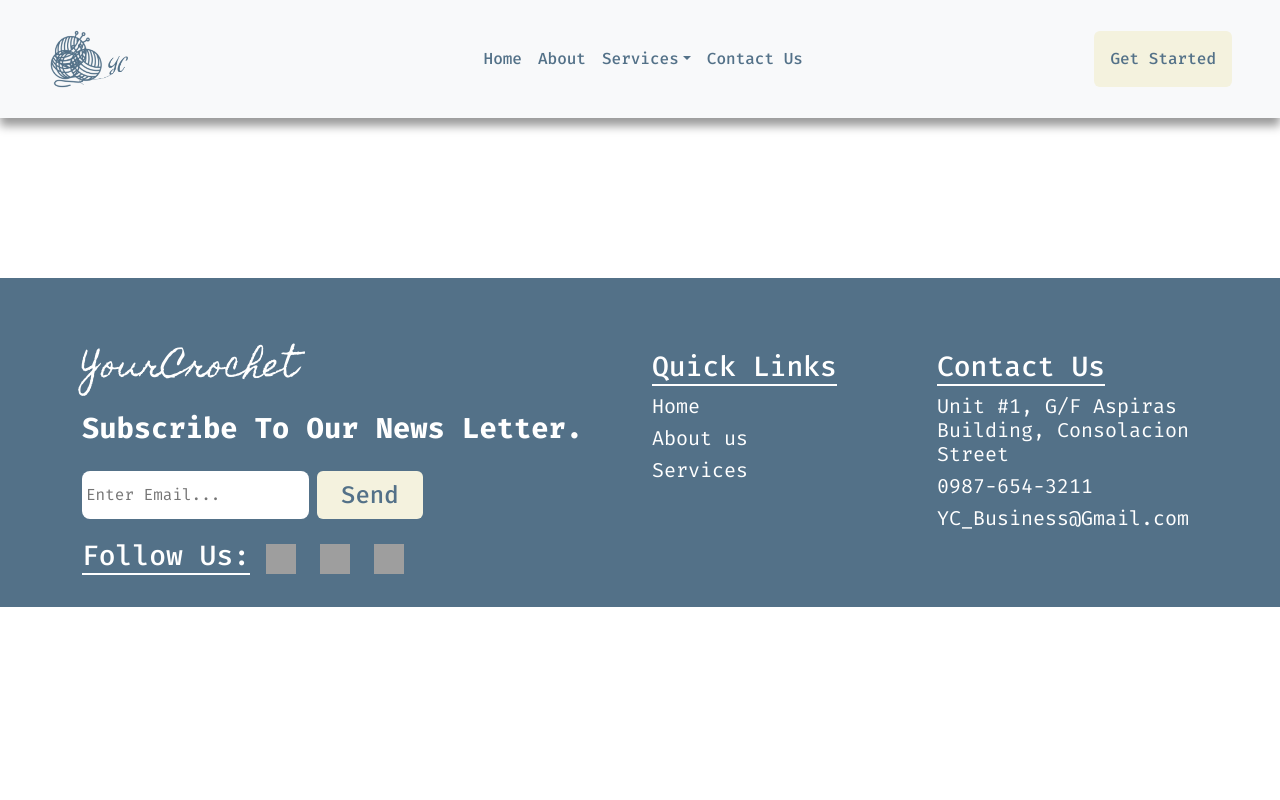
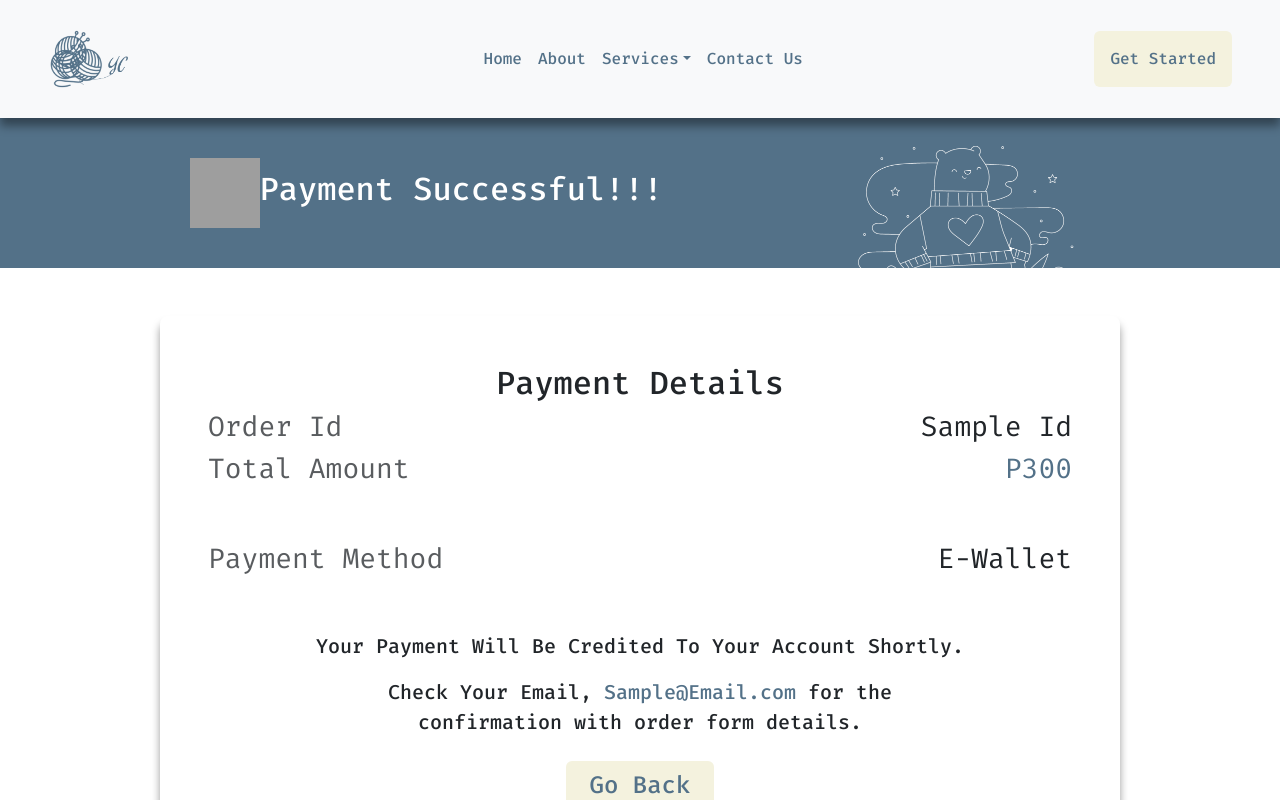
Before and after one commit to IKennCode/crochetriowebsite, a React (Create React App) app: page /services/commission/payment_confirm in a window 1280 px wide. Shown: the top 800 px of the page. Built offline with nearby package versions, Linux system fonts and the light colour scheme; grey boxes are pictures that could not be loaded; some icons are missing.

Commit message:
payment page

```diff
--- a/src/App.js
+++ b/src/App.js
@@ -9,6 +9,7 @@ import Navbar from "./component/Navbar";
 import Landing from "./pages/Landing";
 import Commission from "./pages/Commission";
 import Footer from "./component/footer";
+import PaymentConfirm from "./pages/PaymentConfirm";
 
 
 
@@ -19,6 +20,7 @@ function App() {
           <Routes>
             <Route path="/" element={<Landing />} />
             <Route path="/services/commission" element={<Commission />} />
+            <Route path="/services/commission/payment_confirm" element={<PaymentConfirm />} />
           </Routes>
         <Footer />
     </>
--- /dev/null
+++ b/src/pages/PaymentConfirm.jsx
@@ -0,0 +1,31 @@
+import React from 'react'
+import { Link } from 'react-router-dom'
+import '../static/css/paymentConfirm.css'
+import banner_img from '../static/images/banner_img.png'
+
+const PaymentConfirm = () => {
+  return (
+    <>
+        <div className="banner container-fluid th-bg-1 d-flex flex-row align-items-center justify-content-evenly">
+            <div className='d-flex flex-row align-items-center'>
+                <img width="70" height="70" src="https://img.icons8.com/ios-filled/100/FFFFFF/checked-checkbox.png"/>
+                <h2 className='fw-medium text-white'>Payment Successful!!!</h2>
+            </div>
+            <img width={250} height={150}  src={banner_img} alt="" />
+        </div>
+        <div className="w-75 p-5 container rounded-3 b-shadow d-flex flex-column align-items-center mt-5">
+            <h2 className='w-100 text-center'>Payment Details</h2>
+            <h3 className='fw-normal w-100 d-flex flex-row justify-content-between'><span className='text-muted'>Order Id</span> <span className='text-start'>Sample Id</span></h3>
+            <h3 className='fw-normal w-100 d-flex flex-row justify-content-between'><span className='text-muted'>Total Amount</span> <span className='text-start th-color-1'>P300</span></h3>
+            <h3 className='fw-normal w-100 d-flex flex-row justify-content-between mt-5'><span className='text-muted'>Payment Method</span> <span className='text-start'>E-Wallet</span></h3>
+            <p className='w-100 text-center fs-5 fw-medium mt-5'>Your Payment Will Be Credited To Your Account Shortly.</p>
+            <p className='w-75 text-center fs-5 fw-medium '>Check Your Email, <span className='th-color-1'>Sample@Email.com</span>  for the confirmation with order form details.</p>
+            <button className='btn fs-4 px-4 th-color-1 fw-medium mt-2'>
+                <Link to="/" className='text-decoration-none th-color-1'>Go Back</Link>
+            </button>
+        </div>
+    </>
+  )
+}
+
+export default PaymentConfirm
--- /dev/null
+++ b/src/static/css/paymentConfirm.css
@@ -0,0 +1,3 @@
+.banner{
+    max-width: 1400px;
+}
```
Also changed, not shown: src/static/images/banner_img.png (added).
